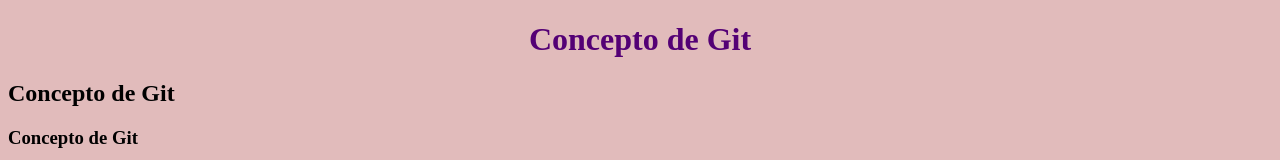
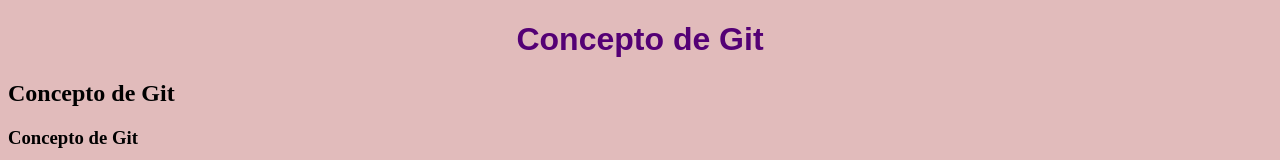
Before and after one commit to vanesa675/ADSO_2670687, a plain HTML site: page ADSO_2670687/index.html in a window 1280 px wide. Shown: the top 160 px of the page. Drawn offline with Linux system fonts and the light colour scheme.

Commit message:
se subieron las actualizaciones echas en css

```diff
--- a/ADSO_2670687/css/style.css
+++ b/ADSO_2670687/css/style.css
@@ -15,6 +15,8 @@ body{
     text-align: center;
 }
 #TT{
+    font-family: 'Open Sans', sans-serif;
     color: rgb(84, 0, 117);
     text-align: center;
+    font-family: sans-serif;
 }
--- a/ADSO_2670687/index.html
+++ b/ADSO_2670687/index.html
@@ -5,7 +5,18 @@
     <meta http-equiv="X-UA-Compatible" content="IE=edge">
     <meta name="viewport" content="width=device-width, initial-scale=1.0">
     <title>Iniciando con Git</title>
+
+    <!-- Hoja de stilos-->
+
     <link rel="stylesheet" href="css/style.css">
+
+    <!-- Es tilos de fuente-->
+
+    <link rel="preconnect" href="https://fonts.googleapis.com">
+    <link rel="preconnect" href="https://fonts.gstatic.com" crossorigin>
+    <link href="https://fonts.googleapis.com/css2?family=Open+Sans:wght@300;400;500;600;700;800&display=swap" rel="stylesheet">
+
+
 </html>
 <body>
     <h1 id="TT">Concepto de Git</h1>
@@ -182,5 +193,7 @@
 
             <audio src="audios/y2mate.com - yo quería ser esa mujer la madre de tus hijos.mp3" controls></audio>
 
+
+
     </body>
 </html>
```
